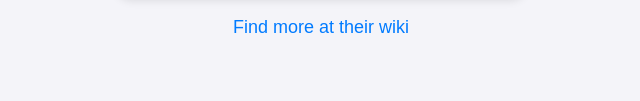
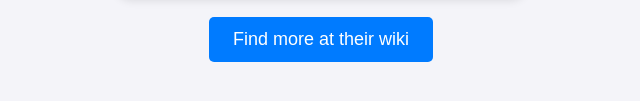
Before and after one commit to spencerledger/hellesdonGO, a plain HTML site: page index.html in a window 1280 px wide. Shown: the part 333-434 px from the top of the page, without its empty margins (319-959 px from the left). Drawn offline with Linux system fonts and the light colour scheme.

Commit message:
Update index.html

```diff
--- a/index.html
+++ b/index.html
@@ -27,14 +27,23 @@
             box-shadow: 0 4px 8px rgba(0, 0, 0, 0.1);
         }
 
-        a {
+        .button {
+            display: inline-block;
             font-size: 18px;
-            color: #007BFF;
+            color: #fff;
+            background-color: #007BFF;
+            padding: 12px 24px;
+            border: none;
+            border-radius: 5px;
             text-decoration: none;
+            cursor: pointer;
+            transition: background-color 0.3s ease, box-shadow 0.3s ease;
         }
 
-        a:hover {
-            text-decoration: underline;
+        .button:hover {
+            background-color: #0056b3;
+            box-shadow: 0 4px 8px rgba(0, 0, 0, 0.2);
+            text-decoration: none; /* Ensures no underline */
         }
     </style>
 </head>
@@ -44,7 +53,7 @@
     <img src="https://cdn.spencers.zone/images/HellesdonGO.jpeg" alt="Hellesdon Fighters GO!" loading="lazy">
 
     <!-- Text Below Image -->
-    <p><a href="https://clicks.spencers.zone/GO!" target="_blank">Find more at their wiki</a></p>
+    <p><a href="https://clicks.spencers.zone/GO!" target="_blank" class="button">Find more at their wiki</a></p>
 
 </body>
 </html>
```
